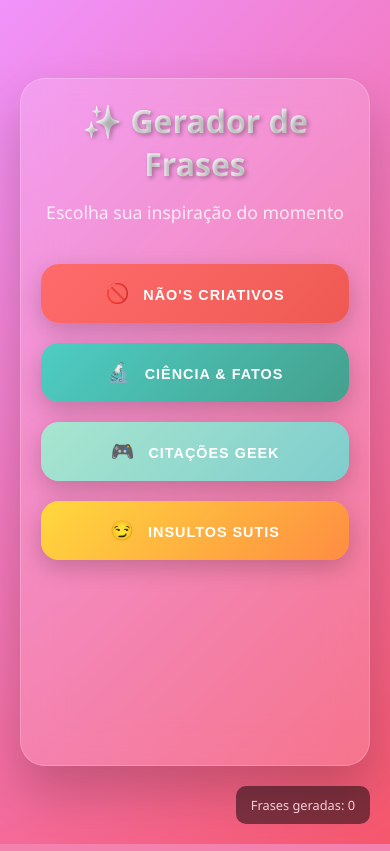
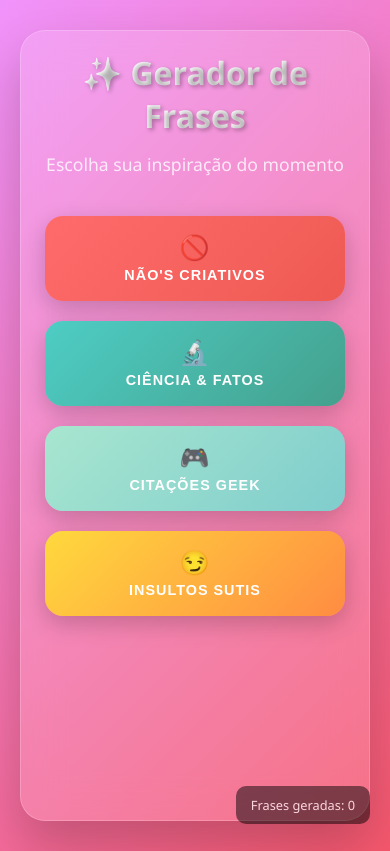
Before and after one commit to timeuz/frases-aleatorias, a Flask app: page / in a window 390 px wide. Run offline with Flask 3, Linux system fonts and the light colour scheme.

Commit message:
layout corrections and some data getting corrections

```diff
--- a/app.py
+++ b/app.py
@@ -20,16 +20,16 @@ limiter = Limiter(
 
 all_phrases_data = {
     'naos': [],
-    'science_facts': [],
-    'geek_quotes': [],
-    'subtle_insults': []
+    'curiosidades': [],
+    'frases_geek': [],
+    'insultis': []
 }
 
 load_errors = {
     'naos': None,
-    'science_facts': None,
-    'geek_quotes': None,
-    'subtle_insults': None
+    'curiosidades': None,
+    'frases_geek': None,
+    'insultis': None
 }
 
 def load_json_file(file_path, category_name):
@@ -48,9 +48,9 @@ def load_json_file(file_path, category_name):
         all_phrases_data[category_name] = []
 
 load_json_file("data/naos.json", "naos")
-load_json_file("data/curiosidades.json", "science_facts")
-load_json_file("data/frases_geek.json", "geek_quotes")
-load_json_file("data/insultis.json", "subtle_insults")
+load_json_file("data/curiosidades.json", "curiosidades")
+load_json_file("data/frases_geek.json", "frases_geek")
+load_json_file("data/insultis.json", "insultis")
 
 @app.route('/')
 def index():
--- a/templates/index.html
+++ b/templates/index.html
@@ -67,9 +67,13 @@
 
         .buttons-grid {
             display: grid;
-            grid-template-columns: repeat(auto-fit, minmax(180px, 1fr));
+            grid-template-columns: 1fr 1fr;
+            grid-template-rows: 1fr 1fr;
             gap: 20px;
             margin-bottom: 40px;
+            max-width: 600px;
+            margin-left: auto;
+            margin-right: auto;
         }
 
         .phrase-button {
@@ -86,6 +90,12 @@
             text-transform: uppercase;
             letter-spacing: 1px;
             box-shadow: 0 8px 25px rgba(0, 0, 0, 0.2);
+            min-height: 80px;
+            display: flex;
+            flex-direction: column;
+            align-items: center;
+            justify-content: center;
+            text-align: center;
         }
 
         .phrase-button::before {
@@ -231,11 +241,14 @@
 
             .buttons-grid {
                 grid-template-columns: 1fr;
+                grid-template-rows: repeat(4, 1fr);
+                max-width: 300px;
             }
 
             .phrase-button {
                 padding: 18px;
                 font-size: 0.9rem;
+                min-height: 70px;
             }
 
             .phrase-text {
@@ -244,8 +257,9 @@
         }
 
         .button-icon {
-            margin-right: 8px;
-            font-size: 1.2rem;
+            margin-bottom: 5px;
+            font-size: 1.5rem;
+            display: block;
         }
 
         .stats {
@@ -272,17 +286,17 @@
                 Não's Criativos
             </button>
 
-            <button class="phrase-button btn-science" onclick="getFrase('science_facts')">
+            <button class="phrase-button btn-science" onclick="getFrase('curiosidades')">
                 <span class="button-icon">🔬</span>
                 Ciência & Fatos
             </button>
 
-            <button class="phrase-button btn-geek" onclick="getFrase('geek_quotes')">
+            <button class="phrase-button btn-geek" onclick="getFrase('frases_geek')">
                 <span class="button-icon">🎮</span>
                 Citações Geek
             </button>
 
-            <button class="phrase-button btn-insults" onclick="getFrase('subtle_insults')">
+            <button class="phrase-button btn-insults" onclick="getFrase('insultis')">
                 <span class="button-icon">😏</span>
                 Insultos Sutis
             </button>
@@ -301,18 +315,14 @@
 
     <script>
         let phraseCounter = 0;
-        const API_BASE = window.location.origin; // Usa a mesma origem da página
+        const API_BASE = window.location.origin;
 
         async function getFrase(tipo) {
             const display = document.getElementById('phraseDisplay');
             const phraseText = display.querySelector('.phrase-text');
             const counter = document.getElementById('counter');
-
-            // Mostra loading
             phraseText.innerHTML = '<span class="loading">Carregando frase</span>';
             display.classList.add('show');
-
-            // Desabilita todos os botões temporariamente
             const buttons = document.querySelectorAll('.phrase-button');
             buttons.forEach(btn => btn.style.pointerEvents = 'none');
 
@@ -326,13 +336,11 @@
 
                 const frase = await response.text();
 
-                // Pequeno delay para efeito visual
                 setTimeout(() => {
                     phraseText.innerHTML = frase;
                     phraseCounter++;
                     counter.textContent = phraseCounter;
 
-                    // Reabilita os botões
                     buttons.forEach(btn => btn.style.pointerEvents = 'auto');
                 }, 500);
 
@@ -340,12 +348,10 @@
                 console.error('Erro ao buscar frase:', error);
                 phraseText.innerHTML = `<span class="error">Ops! Não foi possível carregar a frase. Tente novamente em alguns segundos. 😅</span>`;
 
-                // Reabilita os botões após erro
                 buttons.forEach(btn => btn.style.pointerEvents = 'auto');
             }
         }
 
-        // Efeito de partículas no fundo (opcional)
         function createParticle() {
             const particle = document.createElement('div');
             particle.style.cssText = `
@@ -368,10 +374,8 @@
             }, 7000);
         }
 
-        // Adiciona partículas ocasionalmente
         setInterval(createParticle, 2000);
 
-        // Animação das partículas
         const style = document.createElement('style');
         style.textContent = `
             @keyframes float {
```
